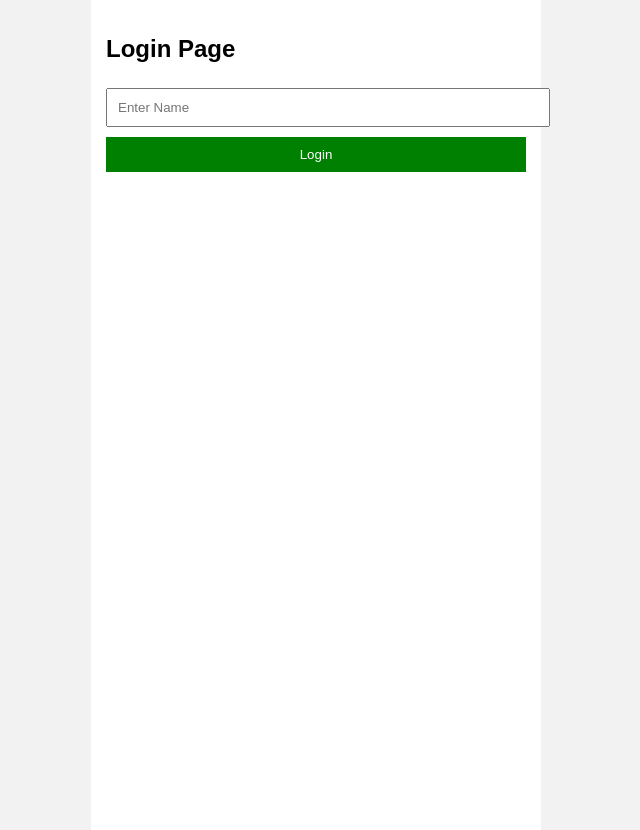
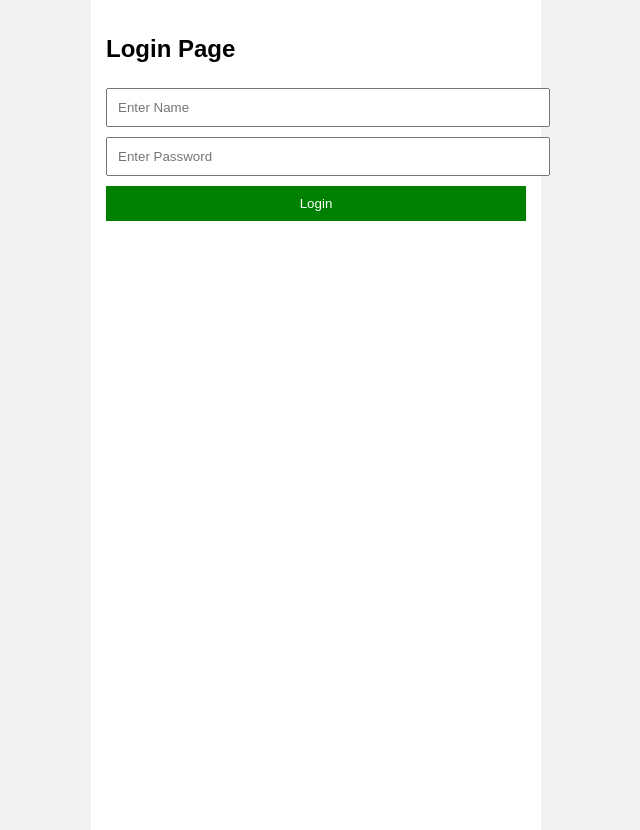
Before and after one commit to janani-n18/expense-tracker, a website: page index.html in a window 1280 px wide. Shown: the whole page, without its empty margins (324-964 px from the left). Drawn offline with Linux system fonts and the light colour scheme.

Commit message:
Update index.html

```diff
--- a/index.html
+++ b/index.html
@@ -144,6 +144,8 @@ hr{
 <div id="loginPage">
   <h2>Login Page</h2>
   <input id="username" placeholder="Enter Name">
+   <input id="password" placeholder="Enter Password">
+
   <button onclick="login()">Login</button>
 </div>
 
@@ -166,6 +168,7 @@ hr{
   <button onclick="addExpense()">Add</button>
   <button onclick="loadExpenses()">View</button>
 
+
   <div id="summary"></div>
 
   <input
```
